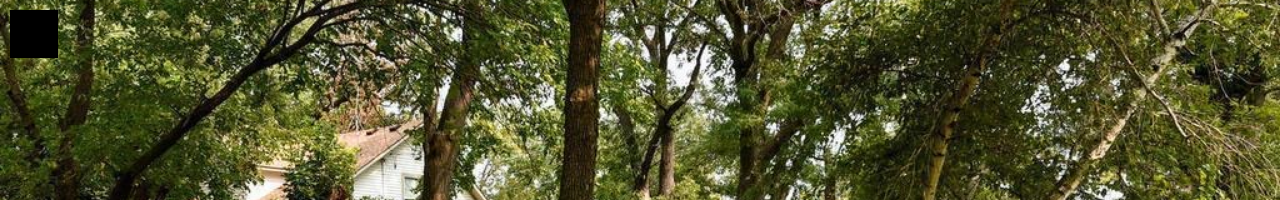
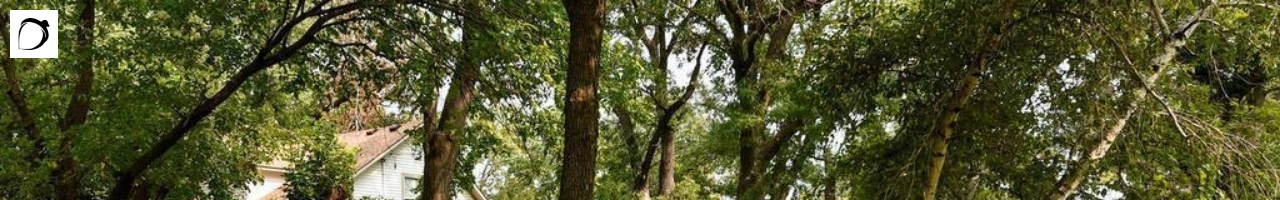
Before and after one commit to joebuhlig/acornridge.co, a Jekyll site: the page built from index.html, in a window 1280 px wide. Shown: the top 200 px of the page. Built offline with Jekyll 4.4.1, drawn with Linux system fonts in a browser that asks for light colours; nearby versions of some CDN libraries; some web fonts are replaced; the list of posts is cut into pages by our own code.

Commit message:
fix upper left icon color

```diff
--- a/css/main.sass
+++ b/css/main.sass
@@ -45,7 +45,7 @@ body
   top: 10px
   width: $rs*3
   height: $rs*3
-  background-color: #000
+  background-color: #fff
   overflow: hidden
   z-index: 99
   .logo
```
